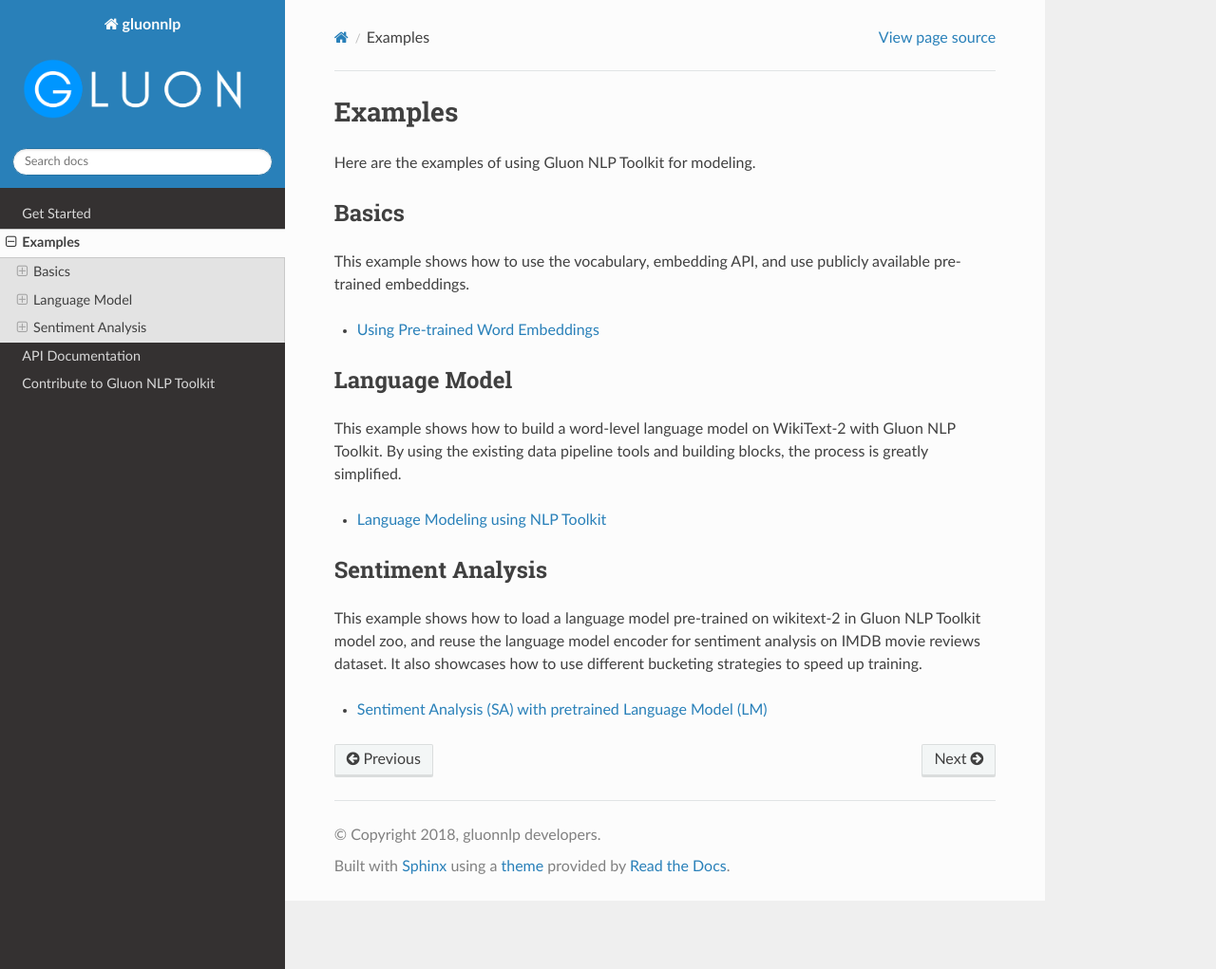
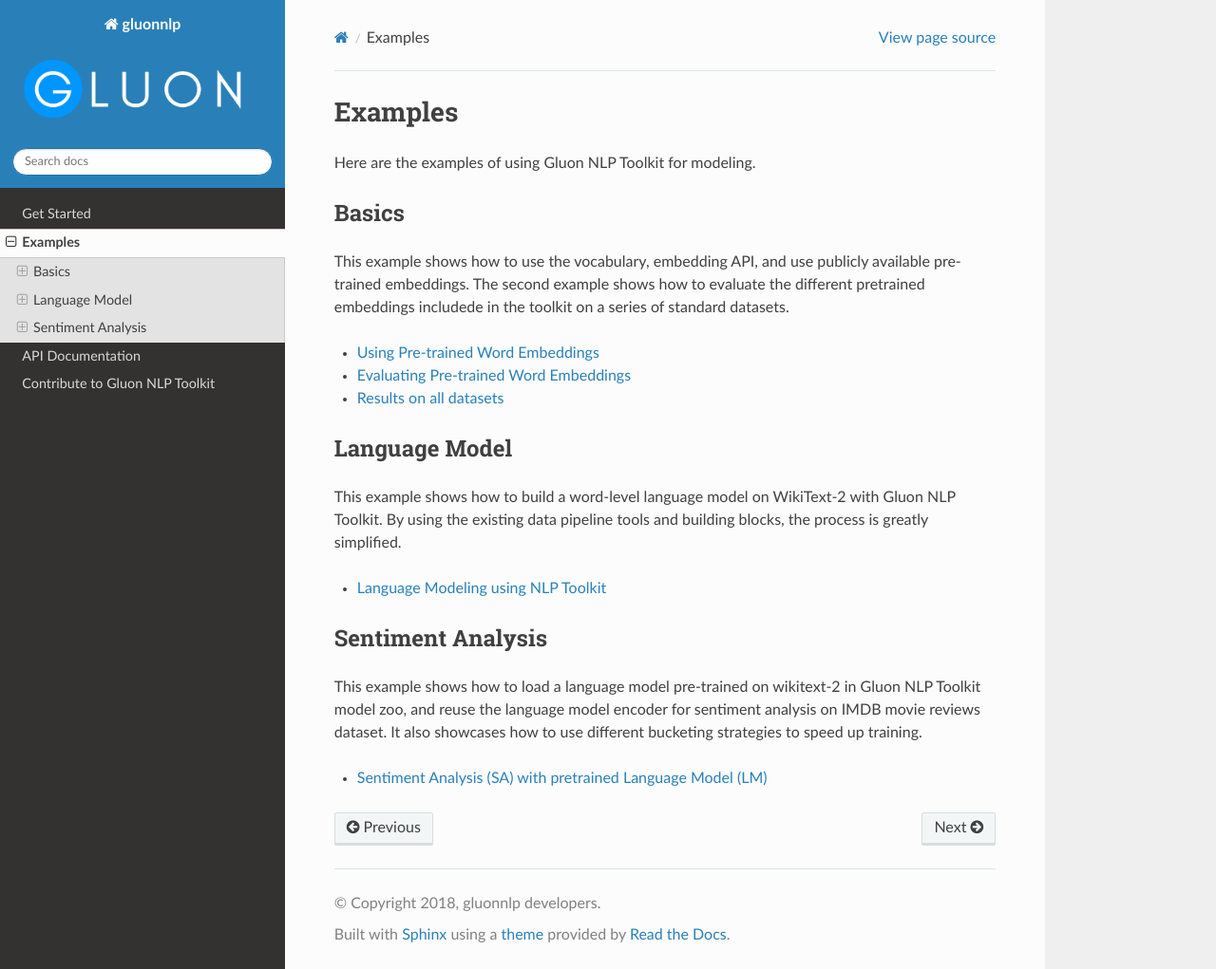
Before and after one commit to dmlc/gluon-nlp, a Sphinx documentation site: the page built from docs/examples/index.rst, in a window 1280 px wide and 1021 px high. Shown: the whole window at 95% size. Built offline with Sphinx 7.4.7 and the Read the Docs theme 2.0.0, drawn with Linux system fonts in a browser that asks for light colours; pages that are not in the unit, such as notebooks, are missing from menus; the version number could not be read and is left out.

Commit message:
Add link to index.rst

```diff
--- a/docs/examples/index.rst
+++ b/docs/examples/index.rst
@@ -4,13 +4,16 @@
 
 Basics
 ------
-This example shows how to use the vocabulary, embedding API, and use publicly available pre-trained
-embeddings.
+This example shows how to use the vocabulary, embedding API, and use publicly
+available pre-trained embeddings. The second example shows how to evaluate the
+different pretrained embeddings includede in the toolkit on a series of standard
+datasets.
 
 .. toctree::
    :maxdepth: 1
 
    word_embedding.ipynb
+   word_embedding_evaluation.ipynb
 
 
 Language Model
```
